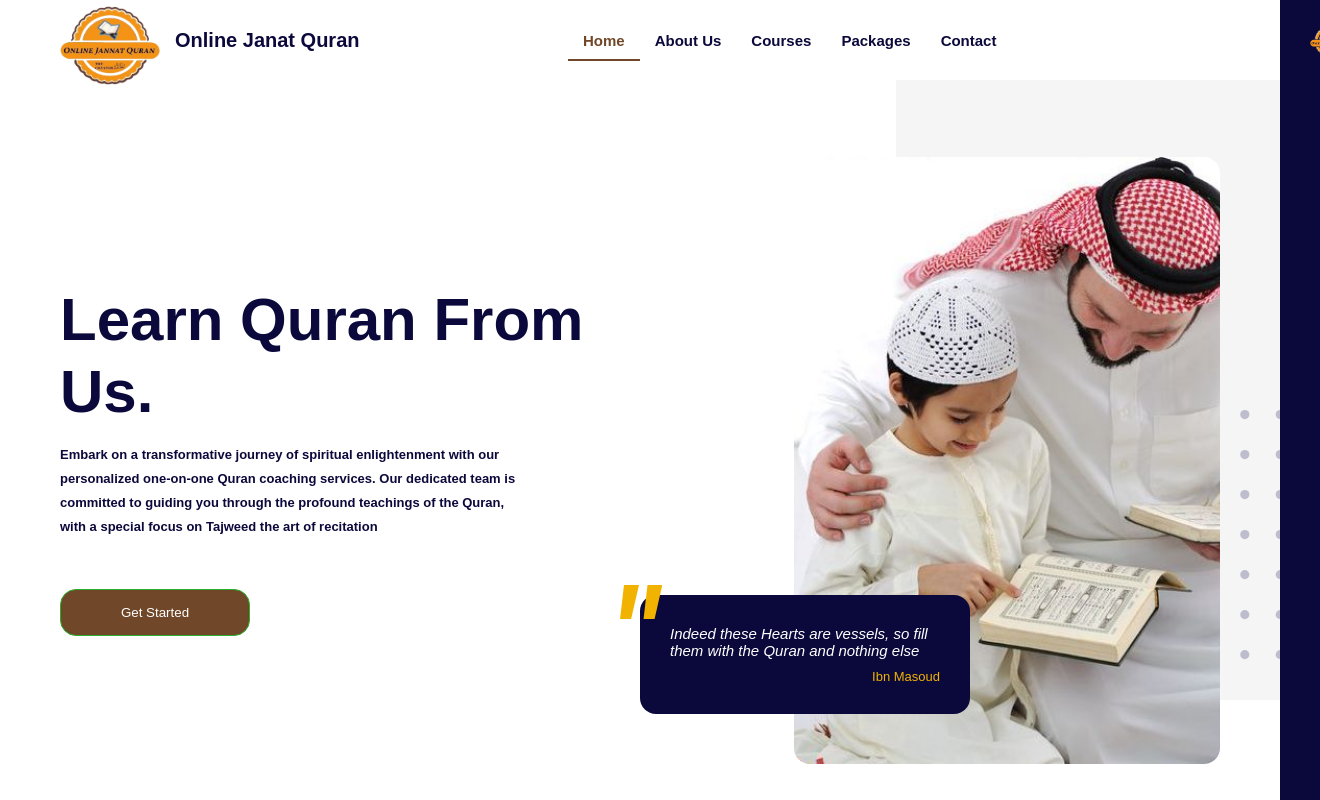
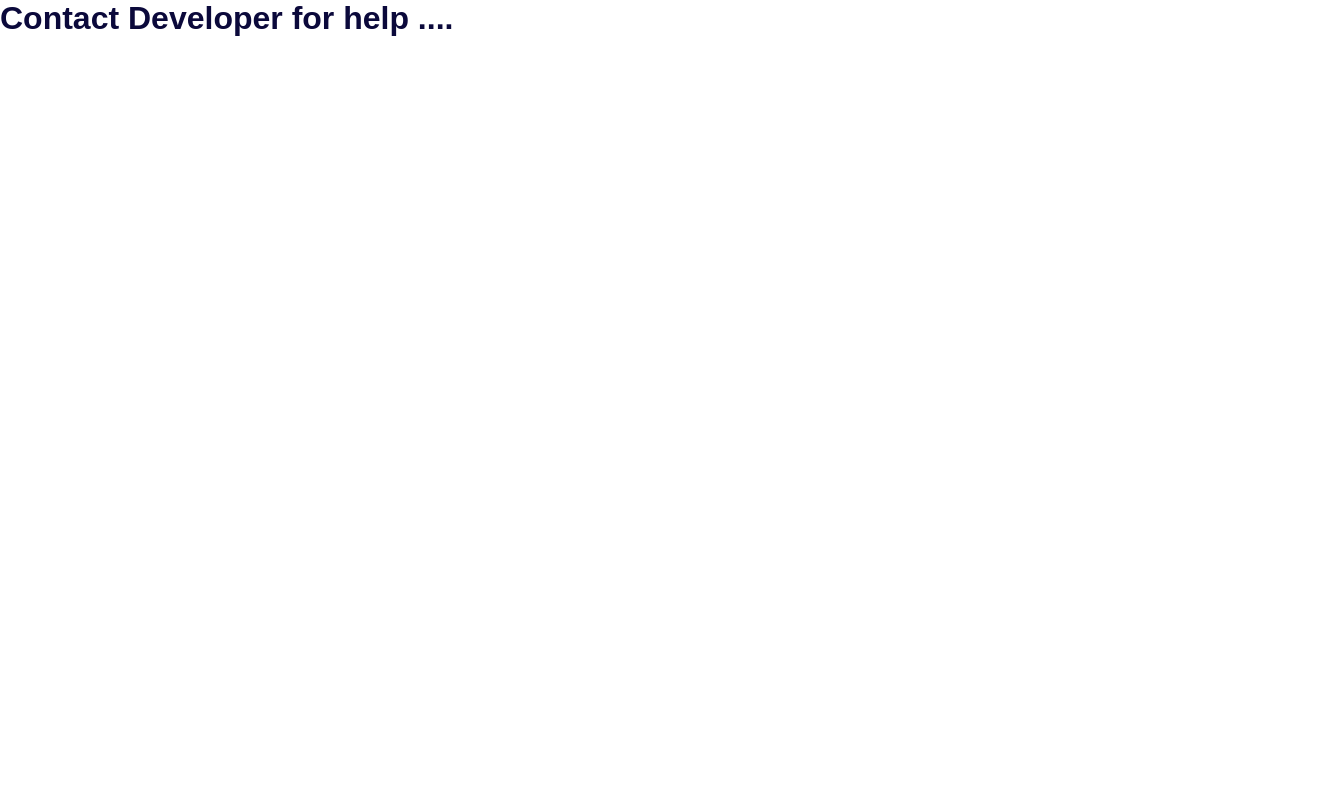
Before and after one commit to uakk101/JanatQuran, a React (Create React App) app: page / in a window 1280 px wide. Shown: the top 800 px of the page, 1320 px wide, since content can reach past the window. Built offline with nearby package versions, Linux system fonts and the light colour scheme; a web font is replaced by a local one.

Commit message:
contact developer for help

```diff
--- a/src/App.js
+++ b/src/App.js
@@ -6,12 +6,14 @@ import Landing from "./screens/Landing.jsx";
 export default function App() {
   return (
     <>
-      <Helmet>
+
+      <h1>Contact Developer for help ....</h1>
+      {/* <Helmet>
         <link rel="preconnect" href="https://fonts.googleapis.com" />
         <link rel="preconnect" href="https://fonts.gstatic.com" crossorigin />
         <link href="https://fonts.googleapis.com/css2?family=Khula:wght@400;600;800&display=swap" rel="stylesheet" />
       </Helmet>
-      <Landing />
+      <Landing /> */}
     </>
   );
 }
```
Also changed, not shown: 1 other file (tests, documents, lock files or other folders).
